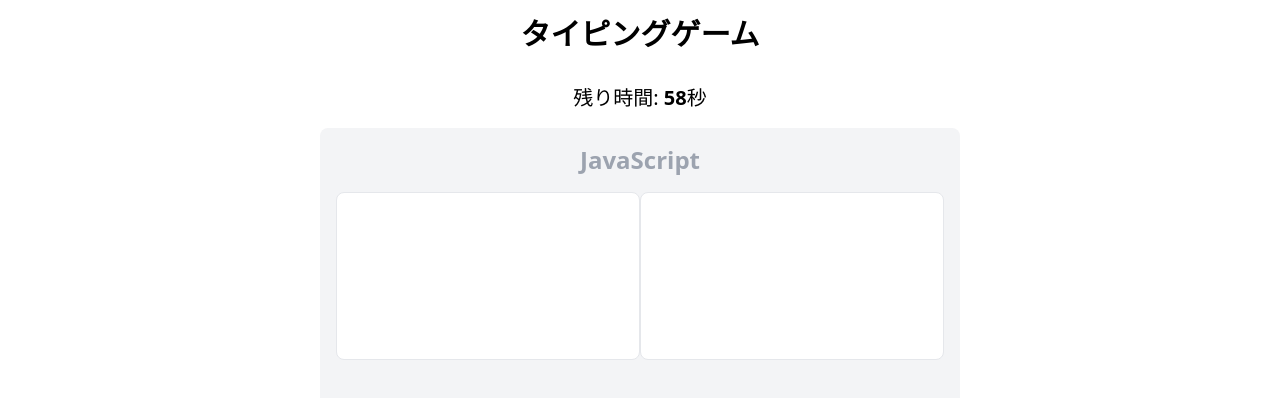
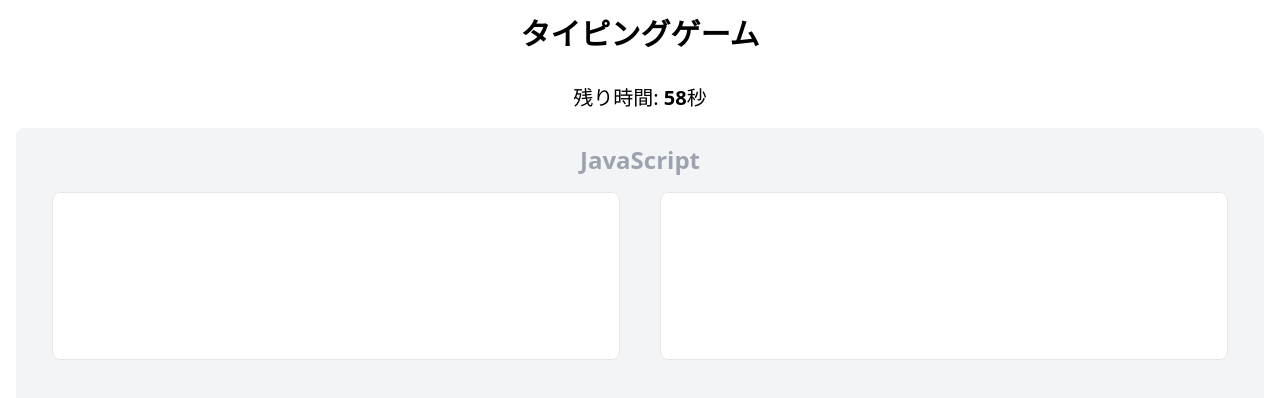
Before and after one commit to natsu727/RabukaCupFront, a SvelteKit app: page / in a window 1280 px wide. Both pictures are taken after a click on the button "ゲームスタート". Shown: the top 398 px of the page. Built offline with nearby package versions, Linux system fonts and the light colour scheme.

Commit message:
EnterのたびにBFの関数呼び出し

```diff
--- a/src/lib/call_wasm.jsx
+++ b/src/lib/call_wasm.js
@@ -25,9 +25,10 @@ function removeWhitespace(str) {
 
 const path = "src/lib/bf_zig/zig-out/bin/bf_zig.wasm";
 
-var instance;
+//var instance;
 export async function bfInterpret(bf_input) {
 	bf_input = removeWhitespace(removeNewlines(bf_input));
+	console.log(`bf: ${bf_input}`);
 	try {
 		const response = await fetch(path);
 		const binaryData = await response.arrayBuffer();
@@ -36,15 +37,15 @@ export async function bfInterpret(bf_input) {
 		const module = await WebAssembly.compile(content);
 		const out_buf = [];
 
-		if (instance == undefined) {
-			instance = new WebAssembly.Instance(module, {
+	//	if (instance == undefined) {
+			const instance = new WebAssembly.Instance(module, {
 				env: {
 					print: (x) => console.log(x),
 					printChar: (x) => process.stdout.write(String.fromCharCode(x)),
 					printToOut: (x) => out_buf.push(x),
 				},
 			});
-		}
+	//	}
 
 		const lib = instance.exports;
 		const memory = lib.memory;
--- a/src/routes/+page.svelte
+++ b/src/routes/+page.svelte
@@ -1,6 +1,6 @@
 <script lang="ts">
 import { onMount } from "svelte";
-import { bfInterpret }  from "$lib/call_wasm.jsx"
+import { bfInterpret }  from "$lib/call_wasm.js"
 
 
 var input =
@@ -34,6 +34,7 @@ var input =
 // 	console.log(`input : ${input}`);
 // 	console.log(`output: ${out}`);
 // });
+let test = input.split('\n')
 
 let words = ["JavaScript", "SvelteKit"];
 let currentWord = "";
@@ -81,6 +82,10 @@ function nextWord() {
 function handleKeyPress(event: KeyboardEvent) {
 	if (!isGameActive) return;
 
+  if(event.key ==="ArrowUp"){
+    userInput+=test.shift()
+  }
+
 	if (event.key === "Backspace") {
 		event.preventDefault();
 		if (userInput.length > 0) {
@@ -89,9 +94,14 @@ function handleKeyPress(event: KeyboardEvent) {
 		return;
 	}
 
-	if (event.key === "Enter") {
-		nextWord();
-		return;
+	if (event.key === "Enter" ) {
+    userInput+="\n"
+    bfInterpret(userInput).then((out) => {
+      console.log(`input : ${userInput}`);
+      console.log(`output: ${out}`);
+    });
+	// 	nextWord();
+	// 	return;
 	}
 
 	if (
@@ -127,7 +137,7 @@ function getCharacterClass(index: number): string {
 }
 </script>
 
-<main class="container mx-auto p-4 max-w-2xl">
+<main class="container mx-auto p-4 ">
   <div class="text-center space-y-6">
     <h1 class="text-3xl font-bold mb-8">タイピングゲーム</h1>
 
@@ -150,15 +160,17 @@ on:click={startGame}
               <span class={getCharacterClass(i)}>{char}</span>
             {/each}
           </div>
+          <div class="flex" >
             <div
-class="float-left w-1/2 p-3 border rounded-lg text-start text-xl min-h-[10.5rem] bg-white"
+            class=" mx-5 w-1/2 p-3 border rounded-lg text-start text-xl min-h-[10.5rem] bg-white break-words whitespace-pre-wrap"
             >
             {userInput}
             </div>
             <div
-class="float-left w-1/2 p-3 border rounded-lg text-center text-xl min-h-[10.5rem] bg-white"
+            class=" mx-5 w-1/2 p-3 border rounded-lg text-center text-xl min-h-[10.5rem] bg-white break-words"
             >
-
+            <!-- ここに相手のInputを表示 -->
+          </div>
           </div>
         </div>
       </div>
```
Lines whose indentation alone changed are shown as unchanged.
